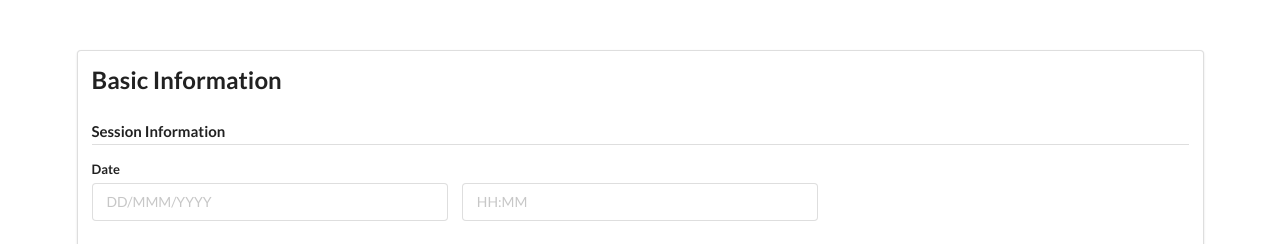
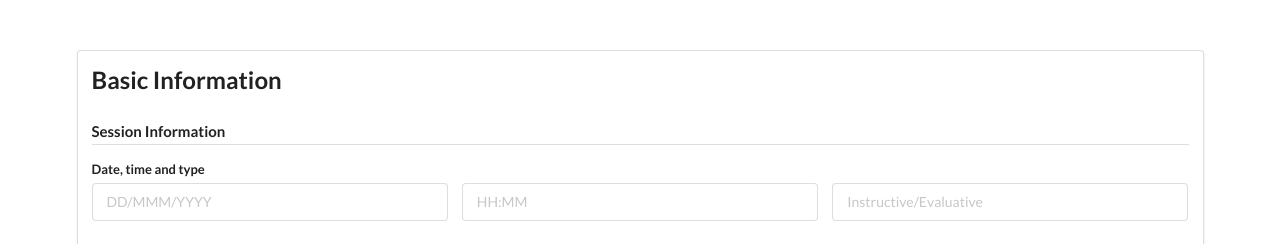
Before and after one commit to SephiDev/sephidev.github.io, a plain HTML site: page index.html in a window 1280 px wide. Shown: the top 244 px of the page. Drawn offline with nearby package versions, Linux system fonts and the light colour scheme.

Commit message:
Update index.html

```diff
--- a/index.html
+++ b/index.html
@@ -15,13 +15,16 @@
                 <h2>Basic Information</h2>
                 <h4 class="ui dividing header">Session Information</h4>
                 <div class="field">
-                    <label>Date</label>
+                    <label>Date, time and type</label>
                     <div class="three fields">
                         <div class="field">
                             <input type="text" name="date" placeholder="DD/MMM/YYYY">
                         </div>
                         <div class="field">
                             <input type="text" name="time" placeholder="HH:MM">
+                        </div>
+                        <div class="field">
+                            <input type="text" name="phase" placeholder="Instructive/Evaluative">
                         </div>
                     </div>
                 </div>
```
